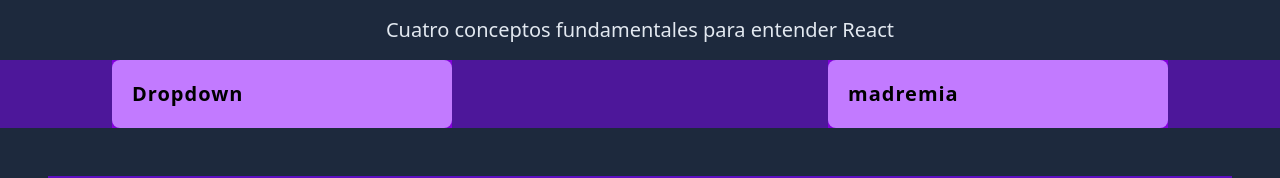
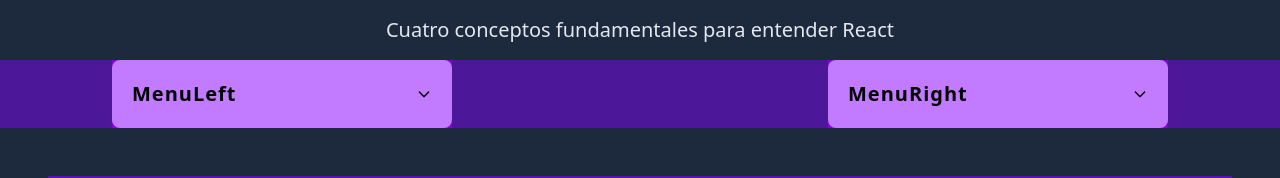
Before and after one commit to ArielSempertegui/web-simple, a Next.js app: page / in a window 1280 px wide. Shown: the part 218-396 px from the top of the page. Built offline with nearby package versions, Linux system fonts and the light colour scheme; a web font is replaced by a local one.

Commit message:
Punto control 3: Añadido flechas dropdown

```diff
--- a/app/page.tsx
+++ b/app/page.tsx
@@ -9,8 +9,8 @@ export default function Home() {
     <>
       <Header />
       <nav className="flex flex-col md:flex-row bg-violet-900 justify-center md:justify-between">
-        <Dropdown menuText="Dropdown" />
-        <Dropdown menuText="madremia" />
+        <Dropdown menuText="MenuLeft" />
+        <Dropdown menuText="MenuRight" />
       </nav>
       <CoreConcept />
       <TabExampleSection />
--- a/components/dropdown.tsx
+++ b/components/dropdown.tsx
@@ -6,8 +6,8 @@ export default function Dropdown({menuText}:{menuText: string}) {
 
     const list = [
         { href: '/', label: 'Home',},
-        { href: '/prueba1', label: 'Prueba 1',},
-        { href: '/prueba2', label: 'Prueba 2',}
+        { href: '/prueba1', label: 'Properties',},
+        { href: '/prueba2', label: 'Add Property',}
     ]
     const [isOpen, setOpen] = useState(false)
     const handleClick = () => setOpen(prev => !prev)
@@ -22,6 +22,27 @@ export default function Dropdown({menuText}:{menuText: string}) {
                 onBlur={handleBlur}
             >
                 {menuText}
+                {isOpen ?
+                    <svg
+                        className="rotate-180 w-4 h-4 transition-transform duration-200"
+                        xmlns="http://www.w3.org/2000/svg"
+                        fill="none"
+                        viewBox="0 0 24 24"
+                        stroke="currentColor"
+                    >
+                        <path stroke-linecap="round" stroke-linejoin="round" stroke-width="2" d="M19 9l-7 7-7-7" />
+                    </svg>
+                        :
+                    <svg
+                        className="w-4 h-4 transition-transform duration-200"
+                        xmlns="http://www.w3.org/2000/svg"
+                        fill="none"
+                        viewBox="0 0 24 24"
+                        stroke="currentColor"
+                    >
+                        <path stroke-linecap="round" stroke-linejoin="round" stroke-width="2" d="M19 9l-7 7-7-7" />
+                    </svg>
+                }
             </button>
             {isOpen && (
                 <div className="absolute top-20 w-full bg-pink-950 p-4 rounded-lg z-10">
```
